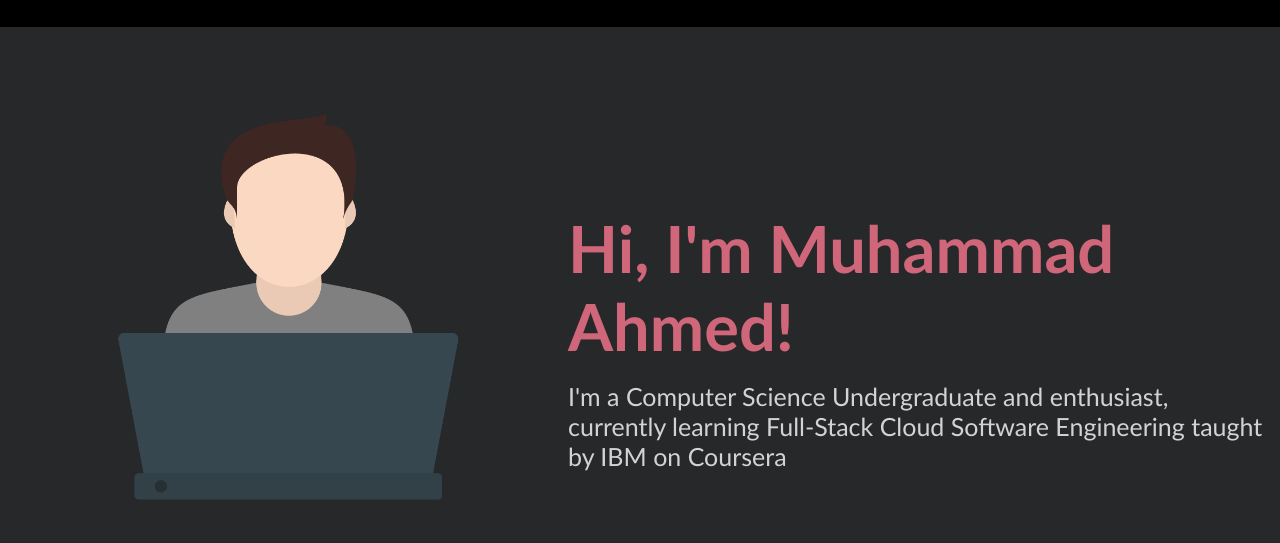
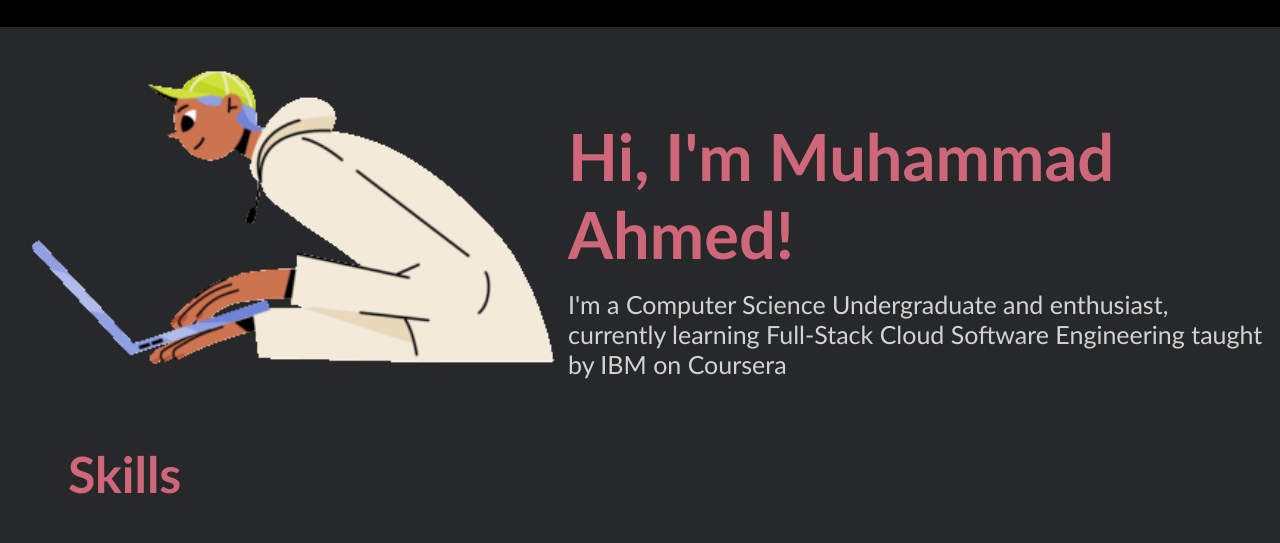
Before and after one commit to Ahmedgito/My-Portfolio, a plain HTML site: page index.html in a window 1280 px wide. Shown: the part 113-656 px from the top of the page. Drawn offline with Linux system fonts and the light colour scheme; a script that the page names is missing.

Commit message:
index.html

```diff
--- a/index.html
+++ b/index.html
@@ -34,7 +34,7 @@
     <!-- About Me -->
     <section id="about-me" class="container">
       <div>
-        <img src="/html_finalprojimages/see.png" class="profile_image"/>
+        <img src="/html_finalprojimages/juicy-boy-with-laptop.gif" class="profile_image"/>
       </div>
 
       <div id="bg" class="bgg">
```
